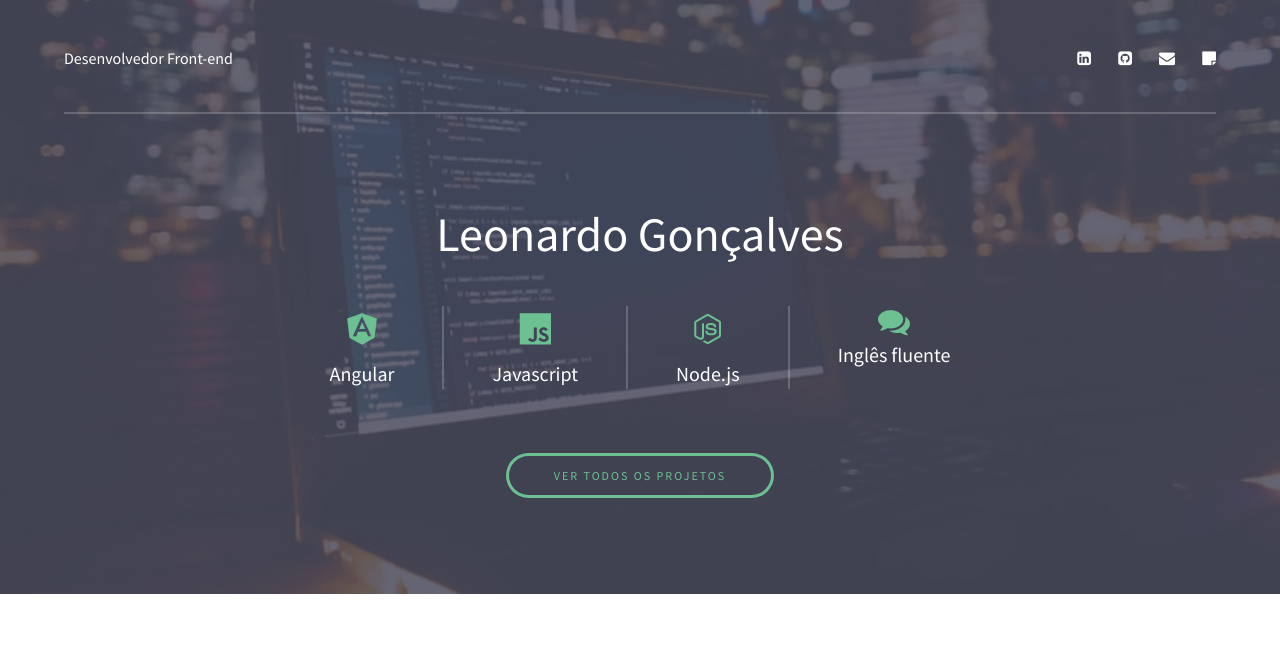
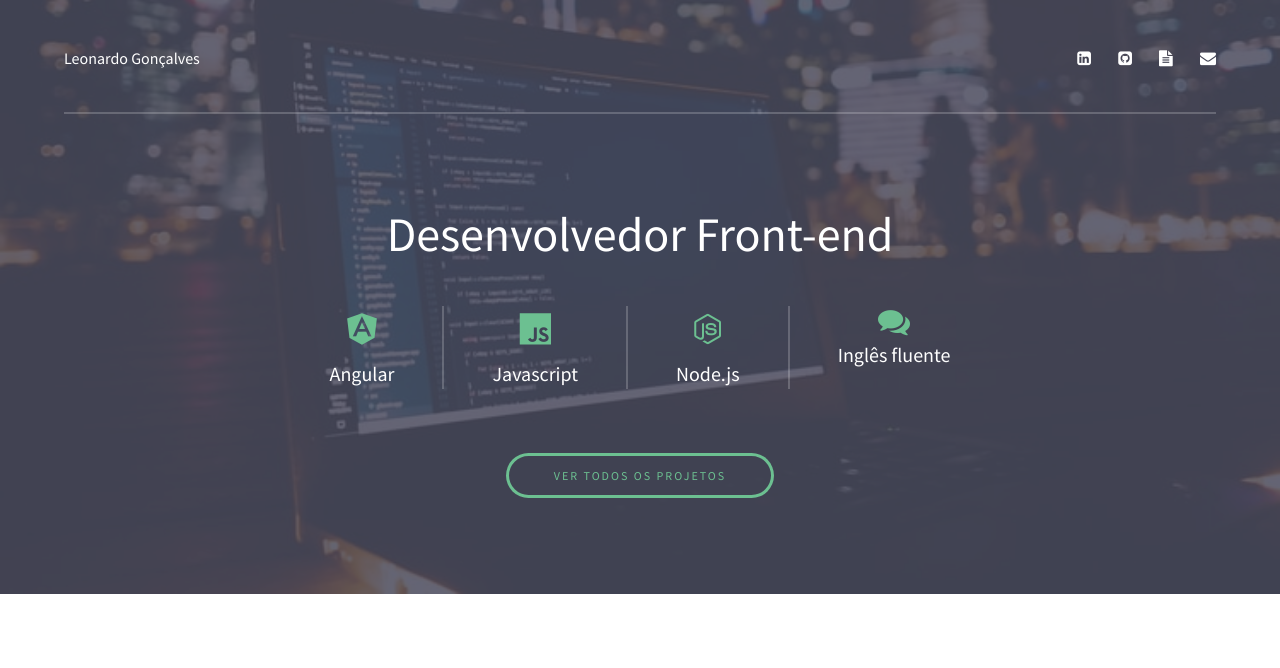
Before and after one commit to leomcg/portfolio, a plain HTML site: page index.html in a window 1280 px wide. Shown: the top 668 px of the page. Drawn offline with nearby package versions, Linux system fonts and the light colour scheme.

Commit message:
Improved layout

```diff
--- a/index.html
+++ b/index.html
@@ -13,12 +13,12 @@
 		<!-- Header -->
 			<header id="header">
 				<div class="inner">
-					<a href="index.html" class="logo">Desenvolvedor Front-end</a>
+					<a href="index.html" class="logo">Leonardo Gonçalves</a>
 
 						<a target="_blank" href="https://www.linkedin.com/in/leomcg/"><i class="fa fa-linkedin-square" aria-hidden="true"></i></a>
 						<a target="_blank" href="https://github.com/leomcg"><i class="fa fa-github-square" aria-hidden="true"></i></a>
+						<a target="_blank" href="https://drive.google.com/file/d/1O0l-j18JwnLZ1V10ciXLP-56PXDt-8Vo/view"><i class="fa fa-file-text" aria-hidden="true"></i></a>
 						<a target="_blank" href="mailto:leomcg@gmail.com"><i class="fa fa-envelope" aria-hidden="true"></i></a>
-						<a target="_blank" href="https://drive.google.com/file/d/1O0l-j18JwnLZ1V10ciXLP-56PXDt-8Vo/view"><i class="fa fa-sticky-note" aria-hidden="true"></i></a>
 					</div>
 			</header>
 
@@ -26,7 +26,7 @@
 			<section id="banner">
 				<div class="inner">
 					<header>
-						<h1>Leonardo Gonçalves</h1>
+						<h1>Desenvolvedor Front-end</h1>
 					</header>
 
 					<div class="flex ">
```
